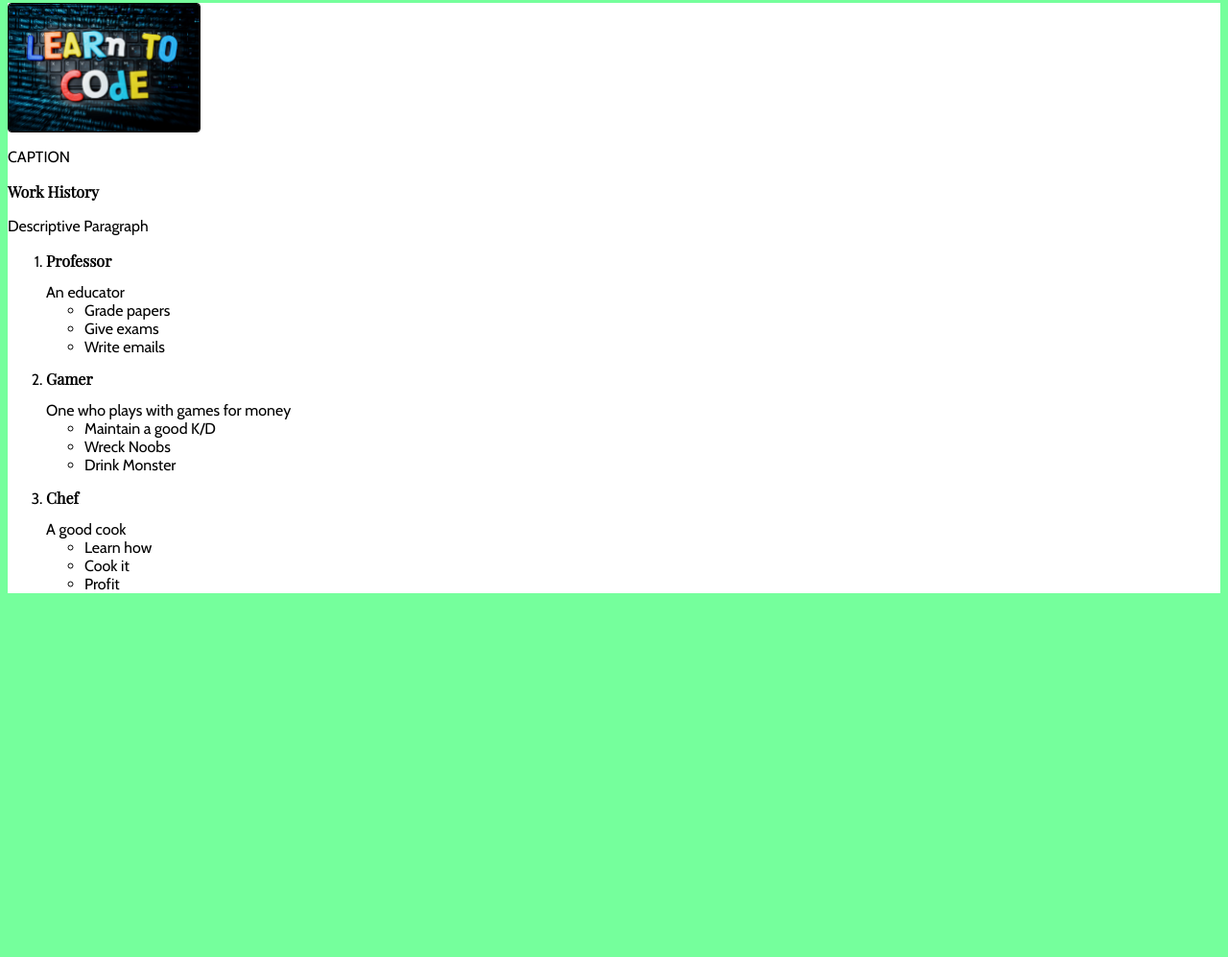
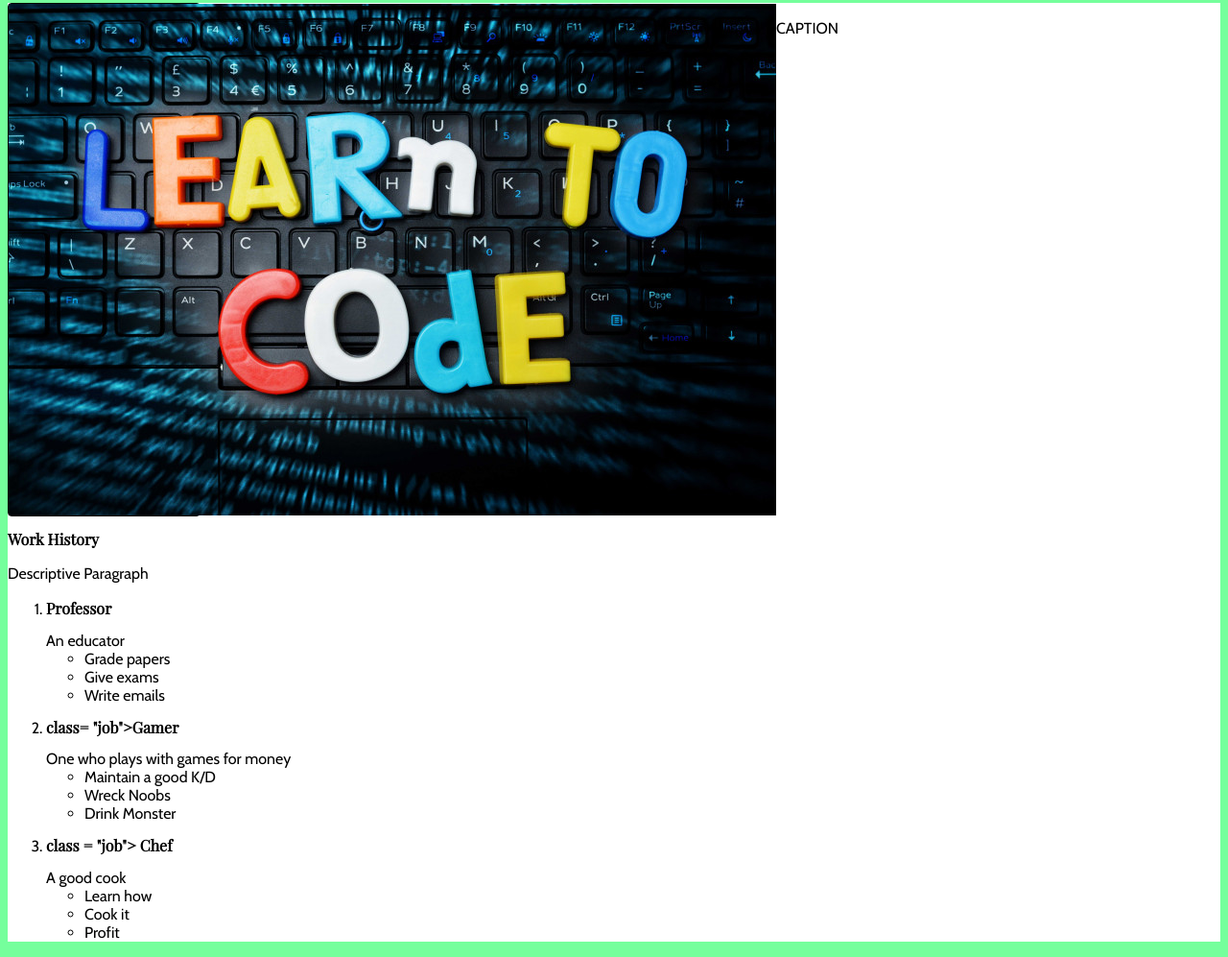
Before and after one commit to vidurgupta2/group17.github.io, a website: page public/asst-1/index.html in a window 1280 px wide. Shown: the part 310-1307 px from the top of the page at 96% size. Before the commit the page ends 944 px from the top, so only its background shows below. Drawn offline with nearby package versions, Linux system fonts and the light colour scheme.

Commit message:
Update index.html

```diff
--- a/public/asst-1/index.html
+++ b/public/asst-1/index.html
@@ -16,33 +16,38 @@
 
     <div class="wrapper">
         <div class="container">
-            <div class="image">
-                <img src="main-pic_th.jpg" class="main-image" alt="">
+            <div class="main-image">
+                <img src="main-pic_th.jpg" class="image" alt="yes">
                 <p>CAPTION</p>
             </div>
             <div class="content">
                 <h2>Work History</h2>
                 <p>Descriptive Paragraph</p>
                 <ol class="Work History">
-                    <li><h2>Professor</h2>
+                    <li><h2 class= "job">Professor</h2>
                         An educator<br>
-                        <ul>
+                        <div class = "content">
+                            <ul class = "content">
                             <li>Grade papers</li>
                             <li>Give exams</li>
                             <li>Write emails</li>
                         </ul>
+                        </div>
                     </li>
-                    <li><h2>Gamer</h2>
+                    <li><h2> class= "job">Gamer</h2>
                         One who plays with games for money<br>
-                        <ul>
+                        <div class = "content">
+                            <ul class="content">
                             <li>Maintain a good K/D</li>
                             <li>Wreck Noobs</li>
                             <li>Drink Monster</li>
                         </ul>
+                        </div>
                     </li>
 
-                    <li><h2>Chef</h2>
+                    <li><h2>class = "job"> Chef</h2>
                         A good cook<br>
+                        <div class = "content">
                         <ul>
                             <li>Learn how</li>
                             <li>Cook it</li>
```
